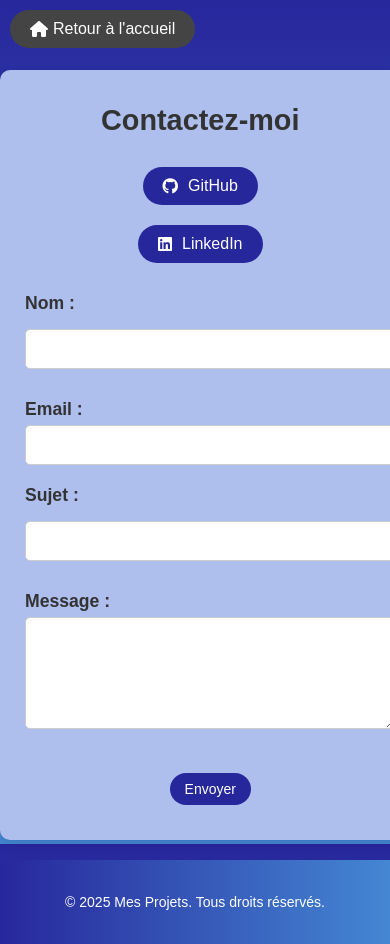
After one commit to filsuin/My-website, a PHP site: page /contact.html in a window 390 px wide; the page is wider, and only the part inside the window is pictured. The commit adds this page. Run offline with PHP 8.4, Linux system fonts and the light colour scheme.

Commit message:
1.14
Add contact page and update styles for social links and contact form

```diff
--- a/assets/css/style.css
+++ b/assets/css/style.css
@@ -115,7 +115,7 @@ nav ul li a:hover {
     background-color: #aebeed;
     box-shadow: 0 4px 10px rgba(0, 0, 0, 0.1);
     border-radius: 10px;
-    margin: 20px auto;
+    margin: 60px auto 20px auto; /* Added top margin to prevent overlap */
     flex: 1; /* Ensure the container takes up available space */
     display: flex;
     flex-direction: column;
@@ -184,6 +184,9 @@ input[type="range"] {
 
 /* Boutons de retour à l'accueil */
 .home-button {
+    position: absolute;
+    top: 10px;
+    left: 10px;
     background-color: #444;
     color: white;
     padding: 10px 20px;
@@ -191,7 +194,7 @@ input[type="range"] {
     border-radius: 25px;
     display: flex;
     align-items: center;
-    transition: background-color 0.3s ease;
+    z-index: 1000;
 }
 
 .home-button i {
@@ -300,6 +303,18 @@ footer {
         width: 80%;
         margin: 0 auto;
     }
+
+    .home-button {
+        position: fixed;
+        top: 15px;
+        left: 15px;
+    }
+
+    .container {
+        margin-top: 70px; /* Increased top margin for mobile */
+        width: 95%;
+        padding: 15px;
+    }
 }
 
 /* Styles pour l'aperçu de l'image */
@@ -401,3 +416,159 @@ input[type="text"] {
         font-size: 14px;
     }
 }
+
+/* Ajoutez ces styles à votre fichier CSS existant */
+
+.social-links {
+    display: flex;
+    justify-content: center;
+    gap: 20px;
+    margin: 20px 0;
+}
+
+.social-button {
+    display: inline-flex;
+    align-items: center;
+    padding: 10px 20px;
+    background-color: #27279c;
+    color: white;
+    text-decoration: none;
+    border-radius: 25px;
+    transition: background-color 0.3s;
+}
+
+.social-button:hover {
+    background-color: #4487d3;
+}
+
+.social-button i {
+    margin-right: 10px;
+}
+
+/* Mise à jour des styles du formulaire de contact */
+.contact-form {
+    max-width: 800px;
+    margin: 0 auto;
+    padding: 30px;
+    width: 100%;
+}
+
+.form-group {
+    margin-bottom: 25px;
+    width: 100%;
+}
+
+.form-group label {
+    display: block;
+    margin-bottom: 10px;
+    font-weight: bold;
+    font-size: 1.1em;
+    color: #333;
+    text-align: left;
+}
+
+.form-group input,
+.form-group textarea {
+    width: 100%;
+    padding: 15px;
+    border: 2px solid #ccc;
+    border-radius: 8px;
+    box-sizing: border-box;
+    font-size: 1.1em;
+    transition: border-color 0.3s ease;
+}
+
+.form-group input:focus,
+.form-group textarea:focus {
+    border-color: #27279c;
+    outline: none;
+}
+
+.form-group input {
+    height: 50px;
+}
+
+.form-group textarea {
+    resize: vertical;
+    min-height: 150px;
+}
+
+/* Responsive styles */
+@media (max-width: 768px) {
+    .contact-form {
+        padding: 15px;
+    }
+
+    .form-group {
+        margin-bottom: 20px;
+    }
+
+    .form-group input,
+    .form-group textarea {
+        padding: 12px;
+        font-size: 1em;
+    }
+
+    .form-group input {
+        height: 45px;
+    }
+
+    .form-group textarea {
+        min-height: 120px;
+    }
+}
+
+@media (max-width: 480px) {
+    .contact-form {
+        padding: 10px;
+    }
+
+    .form-group {
+        margin-bottom: 15px;
+    }
+
+    .form-group input {
+        height: 40px;
+    }
+}
+
+.contact-form {
+    max-width: 600px;
+    margin: 0 auto;
+    padding: 20px;
+}
+
+.form-group {
+    margin-bottom: 20px;
+}
+
+.form-group label {
+    display: block;
+    margin-bottom: 5px;
+    font-weight: bold;
+}
+
+.form-group input,
+.form-group textarea {
+    width: 100%;
+    padding: 10px;
+    border: 1px solid #ccc;
+    border-radius: 5px;
+    box-sizing: border-box;
+}
+
+.form-group textarea {
+    resize: vertical;
+    min-height: 100px;
+}
+
+@media (max-width: 768px) {
+    .social-links {
+        flex-direction: column;
+        align-items: center;
+    }
+
+    .contact-form {
+        padding: 10px;
+    }
+}
--- /dev/null
+++ b/contact.html
@@ -0,0 +1,49 @@
+<!DOCTYPE html>
+<html lang="fr">
+<head>
+    <meta charset="UTF-8">
+    <meta name="viewport" content="width=device-width, initial-scale=1.0">
+    <title>Contact - Mes Projets</title>
+    <link rel="stylesheet" href="assets/CSS/style.css">
+    <link rel="icon" type="image/x-icon" href="assets/Images/favicon.ico">
+    <link rel="stylesheet" href="https://cdnjs.cloudflare.com/ajax/libs/font-awesome/6.0.0/css/all.min.css">
+</head>
+<body>
+    <a href="index.html" class="home-button"><i class="fas fa-home"></i> Retour à l'accueil</a>
+    <div class="wrapper">
+        <div class="container">
+            <h1>Contactez-moi</h1>
+            <div class="social-links">
+                <a href="https://github.com/filsuin" target="_blank" class="social-button">
+                    <i class="fab fa-github"></i> GitHub
+                </a>
+                <a href="https://www.linkedin.com/in/max-remonnay/" target="_blank" class="social-button">
+                    <i class="fab fa-linkedin"></i> LinkedIn
+                </a>
+            </div>
+            <form action="https://formspree.io/f/xovjwvyp" method="POST" class="contact-form">
+                <div class="form-group">
+                    <label for="name">Nom :</label>
+                    <input type="text" id="name" name="name" required>
+                </div>
+                <div class="form-group">
+                    <label for="email">Email :</label>
+                    <input type="email" id="email" name="email" required>
+                </div>
+                <div class="form-group">
+                    <label for="subject">Sujet :</label>
+                    <input type="text" id="subject" name="subject" required>
+                </div>
+                <div class="form-group">
+                    <label for="message">Message :</label>
+                    <textarea id="message" name="message" rows="6" required></textarea>
+                </div>
+                <button type="submit" class="button">Envoyer</button>
+            </form>
+        </div>
+    </div>
+    <footer class="footer">
+        <p>&copy; 2025 Mes Projets. Tous droits réservés.</p>
+    </footer>
+</body>
+</html>
--- a/index.html
+++ b/index.html
@@ -22,7 +22,7 @@
                 <li><a href="image.html" class="button">Convertisseur d'image</a></li>
                 <li><a href="password.html" class="button">Générateur de Mots de Passe</a></li>
                 <li><a href="currency_converter.html" class="button">Convertisseur de Devises</a></li>
-                <li><a href="https://github.com/filsuin" target="_blank" class="button">Mon GitHub</a></li>
+                <li><a href="contact.html" class="button">Contact</a></li>
             </ul>
         </nav>
     </header>
```
